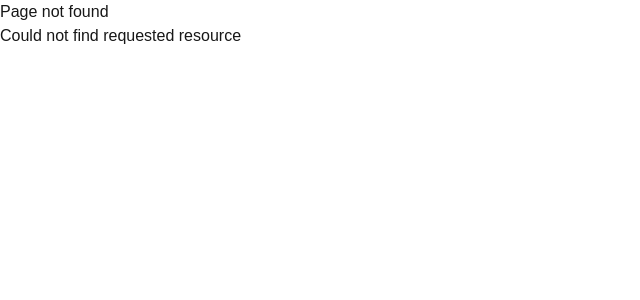
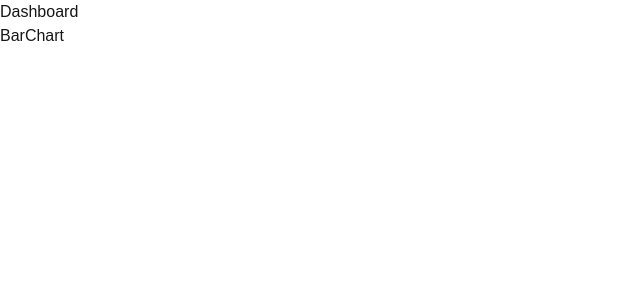
Before and after one commit to purushothamguda/hello-world-nextJs, a Next.js app: page /dashboard in a window 1280 px wide. Before the commit this address had no page. Shown: the top 300 px of the page, without its empty margins (0-640 px from the left). Built offline with nearby package versions, Linux system fonts and the light colour scheme.

Commit message:
tutorial-11 File Colocation

```diff
--- /dev/null
+++ b/src/app/dashboard/line-chart.tsx
@@ -0,0 +1,3 @@
+export default function LineChart() {
+  return <h2>Line Chart</h2>;
+}
--- /dev/null
+++ b/src/app/dashboard/page.tsx
@@ -0,0 +1,12 @@
+export function BarChart() {
+  return <h1>BarChart</h1>;
+}
+
+export default function Dashboard() {
+  return (
+    <>
+      <h2>Dashboard</h2>
+      <BarChart />
+    </>
+  );
+}
```
